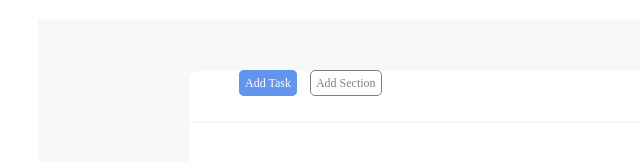
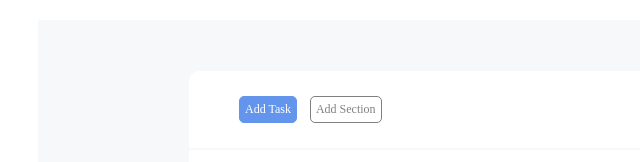
Before and after one commit to AlessandroMarinuzzi/html-css-toboolist, a plain HTML site: page index.html in a window 1280 px wide. Shown: the part 88-250 px from the top of the page, without its empty margins (0-640 px from the left). Drawn offline with Linux system fonts and the light colour scheme.

Commit message:
Align Label Buttons

```diff
--- a/style.css
+++ b/style.css
@@ -29,9 +29,8 @@ h1{
 
 .label{
     background-color: white;
-    height: 50px;
-    line-height: 25px;
     width: 70%;
+    padding: 25px 0;
     margin: auto;
     margin-top: 50px;
     border-top-left-radius: 10px;
@@ -40,16 +39,17 @@ h1{
 }
 
 .label-button1{
+    display: inline-block;
     border: 1px solid cornflowerblue;
     background-color: cornflowerblue;
     color: white;
     border-radius: 5px;
     margin-left: 50px;
-    margin-top: 25px;
     padding: 5px;
 }
 
 .label-button2{
+    display: inline-block;
     border: 1px solid grey;
     color: grey;
     border-radius: 5px;
```
